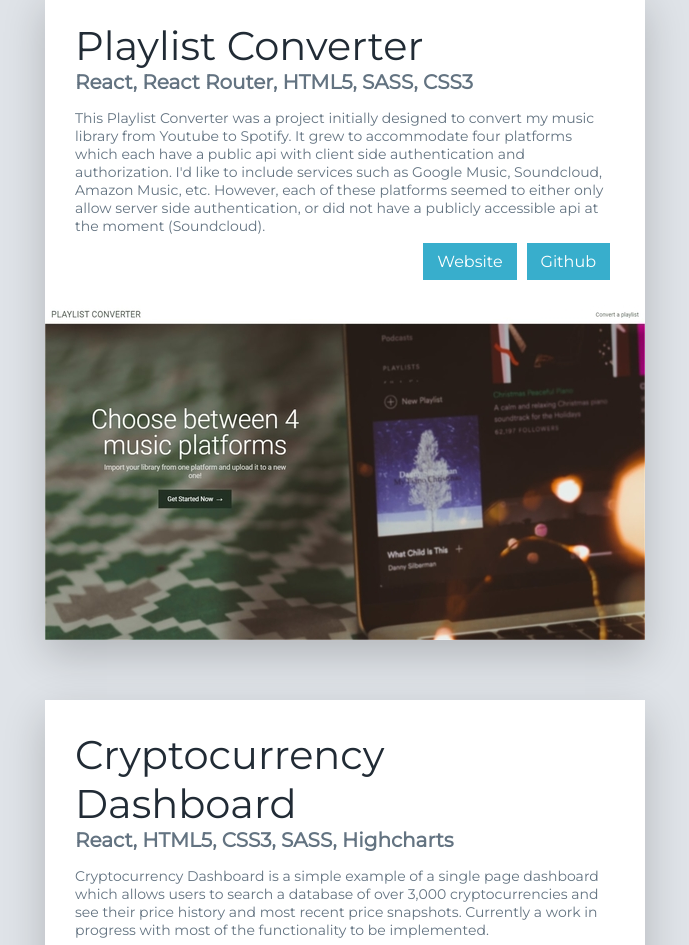
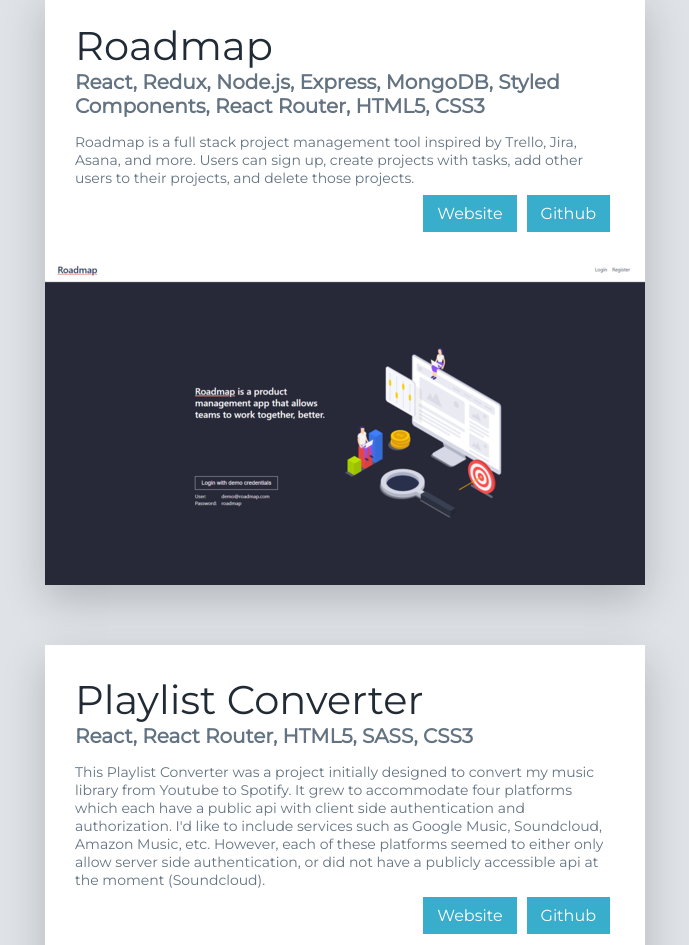
Before and after one commit to Claytonhart/portfolio, a React (Create React App) app: page / in a window 1280 px wide. Shown: the part 960-1905 px from the top of the page, without its empty margins (295-984 px from the left). Built offline with nearby package versions, Linux system fonts and the light colour scheme.

Commit message:
added roadmap project

```diff
--- a/public/index.html
+++ b/public/index.html
@@ -1,20 +1,30 @@
 <!DOCTYPE html>
 <html lang="en">
-
   <head>
-  <meta charset="utf-8">
-  <meta name="viewport" content="width=device-width, initial-scale=1, shrink-to-fit=no">
-  <meta name="theme-color" content="#000000">
-  <link href="http://fonts.googleapis.com/css?family=Montserrat" rel="stylesheet" type="text/css">
-  <link href="https://stackpath.bootstrapcdn.com/font-awesome/4.7.0/css/font-awesome.min.css" rel="stylesheet" integrity="sha384-wvfXpqpZZVQGK6TAh5PVlGOfQNHSoD2xbE+QkPxCAFlNEevoEH3Sl0sibVcOQVnN"
-    crossorigin="anonymous">
+    <meta charset="utf-8" />
+    <meta
+      name="viewport"
+      content="width=device-width, initial-scale=1, shrink-to-fit=no"
+    />
+    <meta name="theme-color" content="#000000" />
+    <link
+      href="http://fonts.googleapis.com/css?family=Montserrat"
+      rel="stylesheet"
+      type="text/css"
+    />
+    <link
+      href="https://stackpath.bootstrapcdn.com/font-awesome/4.7.0/css/font-awesome.min.css"
+      rel="stylesheet"
+      integrity="sha384-wvfXpqpZZVQGK6TAh5PVlGOfQNHSoD2xbE+QkPxCAFlNEevoEH3Sl0sibVcOQVnN"
+      crossorigin="anonymous"
+    />
     <!--
       manifest.json provides metadata used when your web app is added to the
       homescreen on Android. See https://developers.google.com/web/fundamentals/engage-and-retain/web-app-manifest/
     -->
-  <link rel="manifest" href="%PUBLIC_URL%/manifest.json">
-  <!-- <link rel="shortcut icon" href="%PUBLIC_URL%/favicon.ico"> -->
-  <link rel="shortcut icon" href="claytonhart.me/favicon.ico">
+    <link rel="manifest" href="%PUBLIC_URL%/manifest.json" />
+    <!-- <link rel="shortcut icon" href="claytonhart.me/favicon.ico"> -->
+    <link rel="shortcut icon" href="%PUBLIC_URL%/favicon.ico" />
     <!--
       Notice the use of %PUBLIC_URL% in the tags above.
       It will be replaced with the URL of the `public` folder during the build.
@@ -43,5 +53,4 @@
       To create a production bundle, use `npm run build` or `yarn build`.
     -->
   </body>
-
 </html>
--- a/src/projects/Projects.js
+++ b/src/projects/Projects.js
@@ -1,19 +1,30 @@
-import React from "react";
+import React from 'react';
 
-import "./Projects.css";
+import './Projects.css';
 
-import playlistconverterimage from "../images/music-playlist-converter-small.jpg";
-import landingimage from "../images/landing-page-small.jpg";
-import booksearchimage from "../images/book-search-small.jpg";
-import cryptogramimage from "../images/cryptogram-small.jpg";
-import cryptocurrencyimage from "../images/cryptocurrency-small.jpg";
+import roadmapimage from '../images/roadmap-small.jpg';
+import playlistconverterimage from '../images/music-playlist-converter-small.jpg';
+import landingimage from '../images/landing-page-small.jpg';
+import booksearchimage from '../images/book-search-small.jpg';
+import cryptogramimage from '../images/cryptogram-small.jpg';
+import cryptocurrencyimage from '../images/cryptocurrency-small.jpg';
 
-import ProjectCard from "./projectcard/ProjectCard";
+import ProjectCard from './projectcard/ProjectCard';
 
 const Projects = () => {
   const p1 = {
-    title: "Playlist Converter",
-    tech: "React, React Router, HTML5, SASS, CSS3",
+    title: 'Roadmap',
+    tech:
+      'React, Redux, Node.js, Express, MongoDB, Styled Components, React Router, HTML5, CSS3',
+    description: `Roadmap is a full stack project management tool inspired by Trello, Jira, Asana, and more. Users can sign up, create projects with tasks, add other users to their projects, and delete those projects.`,
+    image: roadmapimage,
+    webLink: 'https://devroadmap.herokuapp.com/',
+    gitLink: 'https://github.com/Claytonhart/roadmap'
+  };
+
+  const p2 = {
+    title: 'Playlist Converter',
+    tech: 'React, React Router, HTML5, SASS, CSS3',
     description: `This Playlist Converter was a project initially designed to convert my
     music library from Youtube to Spotify. It grew to accommodate four platforms which
     each have a public api with client side authentication and authorization. I'd like
@@ -21,29 +32,28 @@ const Projects = () => {
     each of these platforms seemed to either only allow server side authentication, or
     did not have a publicly accessible api at the moment (Soundcloud).`,
     image: playlistconverterimage,
-    webLink: "https://claytonhart.github.io/music-playlist-converter/",
-    gitLink: "https://github.com/Claytonhart/music-playlist-converter"
-  };
-
-  const p2 = {
-    title: "Cryptocurrency Dashboard",
-    tech: "React, HTML5, CSS3, SASS, Highcharts",
-    description: `Cryptocurrency Dashboard is a simple example of a single page dashboard
-    which allows users to search a database of over 3,000 cryptocurrencies and see their
-    price history and most recent price snapshots. Currently a work in progress with most
-    of the functionality to be implemented.`,
-    image: cryptocurrencyimage,
-    webLink: "https://claytonhart.github.io/cryptocurrency-dashboard/",
-    gitLink: "https://github.com/Claytonhart/cryptocurrency-dashboard/"
+    webLink: 'https://claytonhart.github.io/music-playlist-converter/',
+    gitLink: 'https://github.com/Claytonhart/music-playlist-converter'
   };
 
   const p3 = {
-    title: "Simple Landing Page",
-    tech: "React, HTML5, CSS3, SASS, SCSS",
+    title: 'Cryptocurrency Dashboard',
+    tech: 'React, HTML5, CSS3, SASS, Highcharts',
+    description: `Cryptocurrency Dashboard is an example of a single page dashboard
+    which allows users to search a database of over 3,000 cryptocurrencies and see their
+    price history and most recent price snapshots.`,
+    image: cryptocurrencyimage,
+    webLink: 'https://claytonhart.github.io/cryptocurrency-dashboard/',
+    gitLink: 'https://github.com/Claytonhart/cryptocurrency-dashboard/'
+  };
+
+  const p4 = {
+    title: 'Simple Landing Page',
+    tech: 'React, HTML5, CSS3, SASS, SCSS',
     description: `This project was an anonymized recreation of the avenueliving.ca home page. It was my first project using Sass, with a focus on clean components and reusable CSS.`,
     image: landingimage,
-    webLink: "https://claytonhart.github.io/simple-landing-page/",
-    gitLink: "https://github.com/Claytonhart/simple-landing-page/"
+    webLink: 'https://claytonhart.github.io/simple-landing-page/',
+    gitLink: 'https://github.com/Claytonhart/simple-landing-page/'
   };
 
   // const p3 = {
@@ -70,12 +80,12 @@ const Projects = () => {
   // };
 
   return (
-    <section className="projects" id="projects">
-      <h1 className="projects-title">Projects</h1>
+    <section className='projects' id='projects'>
+      <h1 className='projects-title'>Projects</h1>
       <ProjectCard project={p1} />
       <ProjectCard project={p2} />
       <ProjectCard project={p3} />
-      {/* <ProjectCard project={p4} /> */}
+      <ProjectCard project={p4} />
     </section>
   );
 };
```
Also changed, not shown: public/manifest.json, src/images/roadmap-small.jpg (added), src/images/roadmap.png (added). Lines whose indentation alone changed are shown as unchanged.
